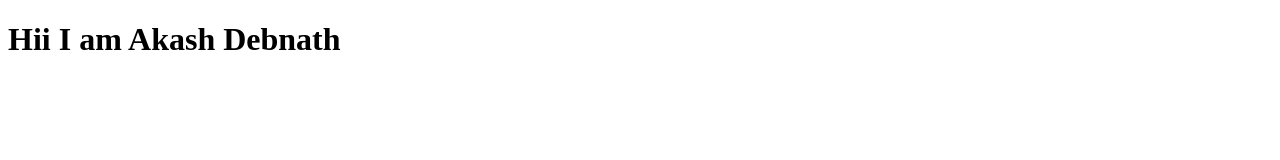
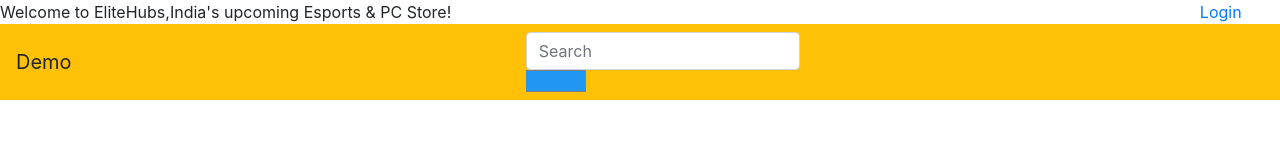
Before and after one commit to akash-64bit/span_master, a plain HTML site: page index.html in a window 1280 px wide. Drawn offline with nearby package versions, Linux system fonts and the light colour scheme.

Commit message:
First Commit

```diff
--- a/index.html
+++ b/index.html
@@ -5,8 +5,27 @@
     <meta http-equiv="X-UA-Compatible" content="IE=edge">
     <meta name="viewport" content="width=device-width, initial-scale=1.0">
     <title>Document</title>
+    <link rel="stylesheet" href="style.css">
+    <link rel="stylesheet" href="https://cdn.jsdelivr.net/npm/bootstrap@4.3.1/dist/css/bootstrap.min.css" integrity="sha384-ggOyR0iXCbMQv3Xipma34MD+dH/1fQ784/j6cY/iJTQUOhcWr7x9JvoRxT2MZw1T" crossorigin="anonymous">
 </head>
 <body>
-    <h1>Hii I am Akash Debnath</h1>
+    <header>Welcome to EliteHubs,India's upcoming Esports & PC Store!
+        <a class="login-btn" href="#">Login</a>
+    </header>
+
+        <nav class="navbar navbar-sm bg-warning">
+            <a class="navbar-brand">Demo</a>
+            <form class="form-inline" style="margin:auto;max-width:300px">
+              <input class="form-control mr-sm-2" type="search" placeholder="Search" aria-label="Search">
+              <button type="submit"><i class="fa fa-search"></i></button>
+            </form>
+          </nav>
+
+
+
+
+    <script src="https://code.jquery.com/jquery-3.3.1.slim.min.js" integrity="sha384-q8i/X+965DzO0rT7abK41JStQIAqVgRVzpbzo5smXKp4YfRvH+8abtTE1Pi6jizo" crossorigin="anonymous"></script>
+    <script src="https://cdn.jsdelivr.net/npm/popper.js@1.14.7/dist/umd/popper.min.js" integrity="sha384-UO2eT0CpHqdSJQ6hJty5KVphtPhzWj9WO1clHTMGa3JDZwrnQq4sF86dIHNDz0W1" crossorigin="anonymous"></script>
+    <script src="https://cdn.jsdelivr.net/npm/bootstrap@4.3.1/dist/js/bootstrap.min.js" integrity="sha384-JjSmVgyd0p3pXB1rRibZUAYoIIy6OrQ6VrjIEaFf/nJGzIxFDsf4x0xIM+B07jRM" crossorigin="anonymous"></script>
 </body>
 </html>
--- /dev/null
+++ b/style.css
@@ -0,0 +1,19 @@
+header a{
+    float: right;
+    padding-right: 3%;
+}
+form.form-inline button {
+    float: right;
+    width: 20%;
+    padding: 10px;
+    background: #2196F3;
+    color: white;
+    font-size: 17px;
+    border: 1px solid grey;
+    border-left: none;
+    cursor: pointer;
+  }
+
+  form.form-inline button:hover {
+    background: #0b7dda;
+  }
```
